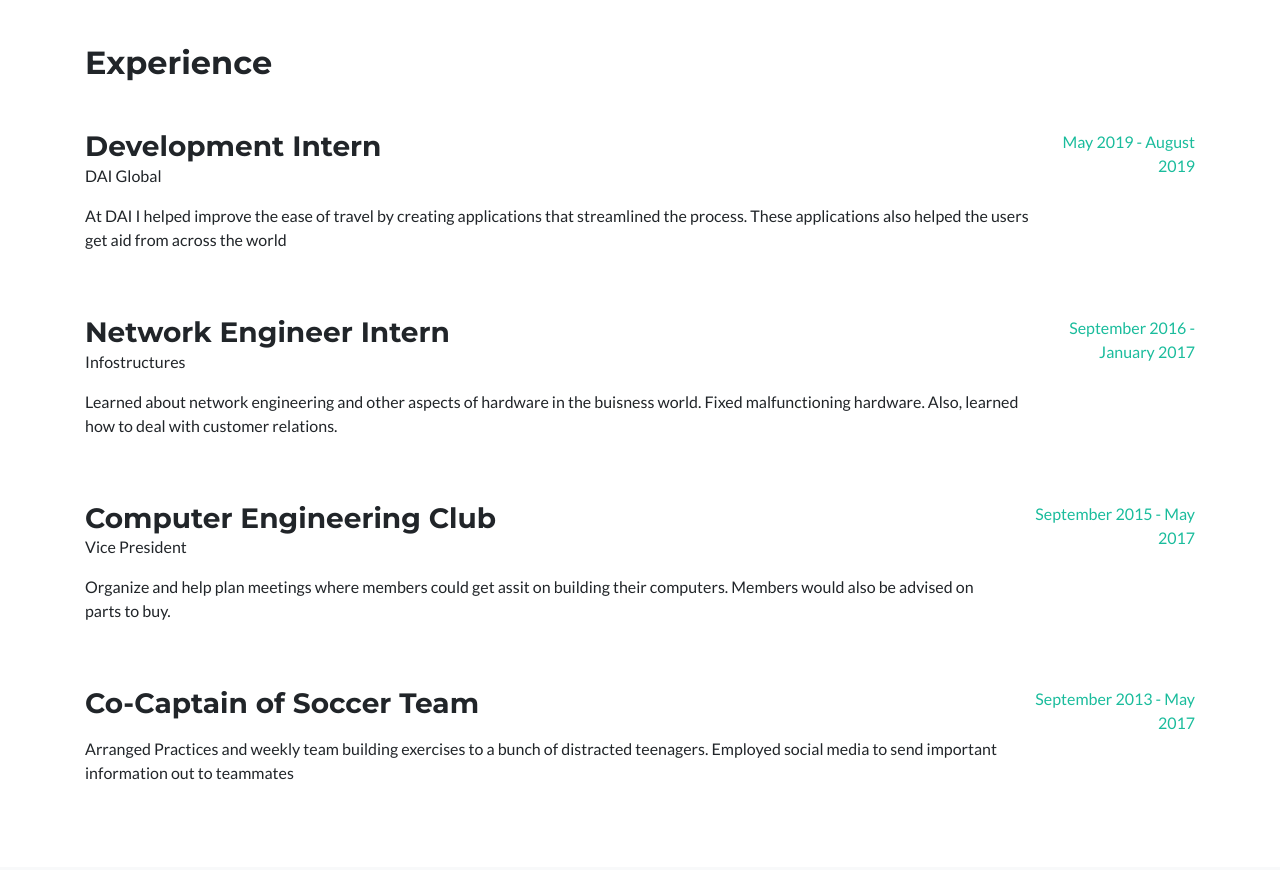
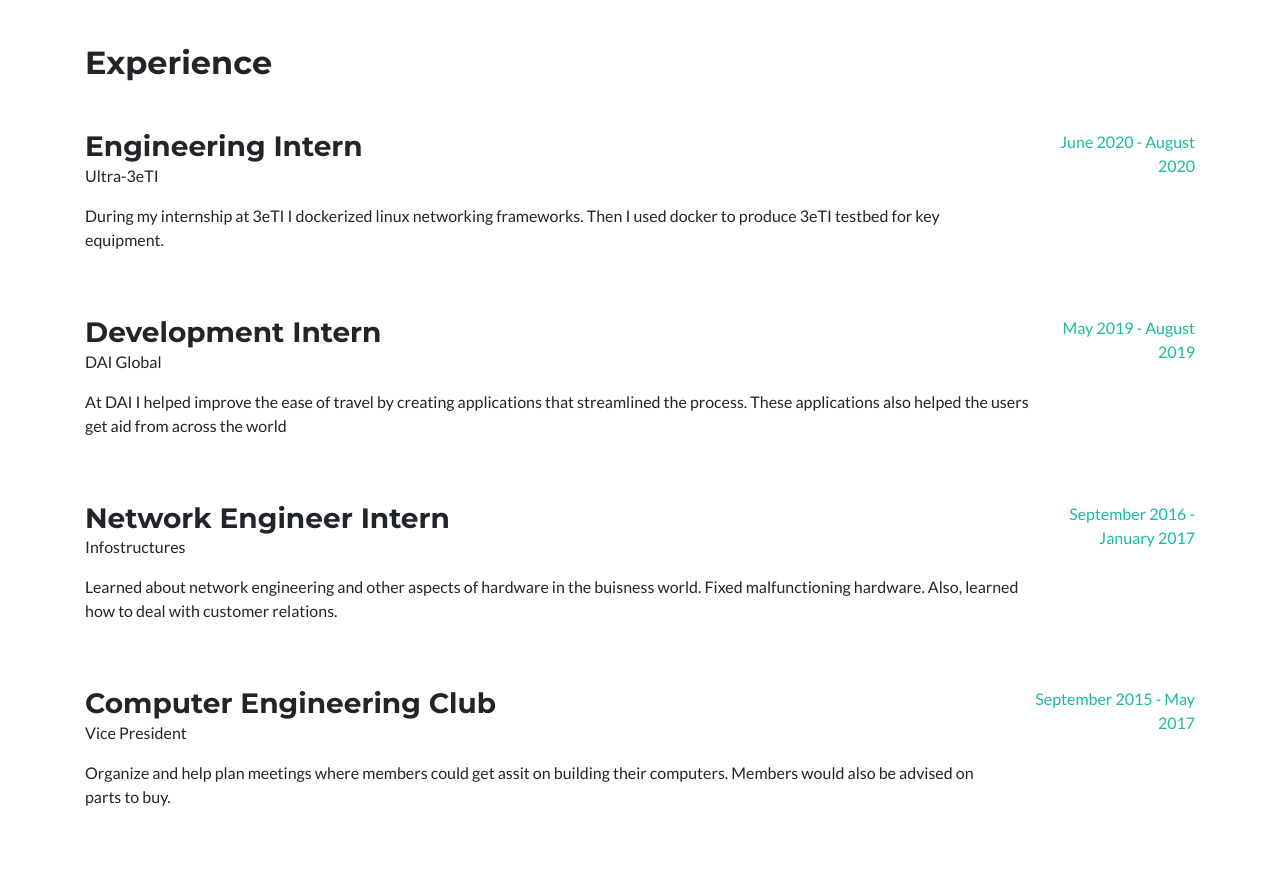
Before and after one commit to noahgriff99/resume, a website: page index.html in a window 1280 px wide. Shown: the part 820-1690 px from the top of the page. Drawn offline with Linux system fonts and the light colour scheme.

Commit message:
Update index.html

```diff
--- a/index.html
+++ b/index.html
@@ -87,6 +87,17 @@
     <div class="container">
 
        <h2 class="mb-5">Experience</h2>
+
+       <div class="resume-item d-flex flex-column flex-md-row justify-content-between mb-5">
+         <div class="resume-content">
+           <h3 class="mb-0">Engineering Intern</h3>
+           <div class="subheading mb-3">Ultra-3eTI</div>
+           <p>During my internship at 3eTI I dockerized linux networking frameworks. Then I used docker to produce 3eTI testbed for key equipment.</p>
+         </div>
+         <div class="resume-date text-md-right">
+           <span class="text-primary exp-date">June 2020 - August 2020</span>
+         </div>
+       </div>
 
         <div class="resume-item d-flex flex-column flex-md-row justify-content-between mb-5">
           <div class="resume-content">
```
